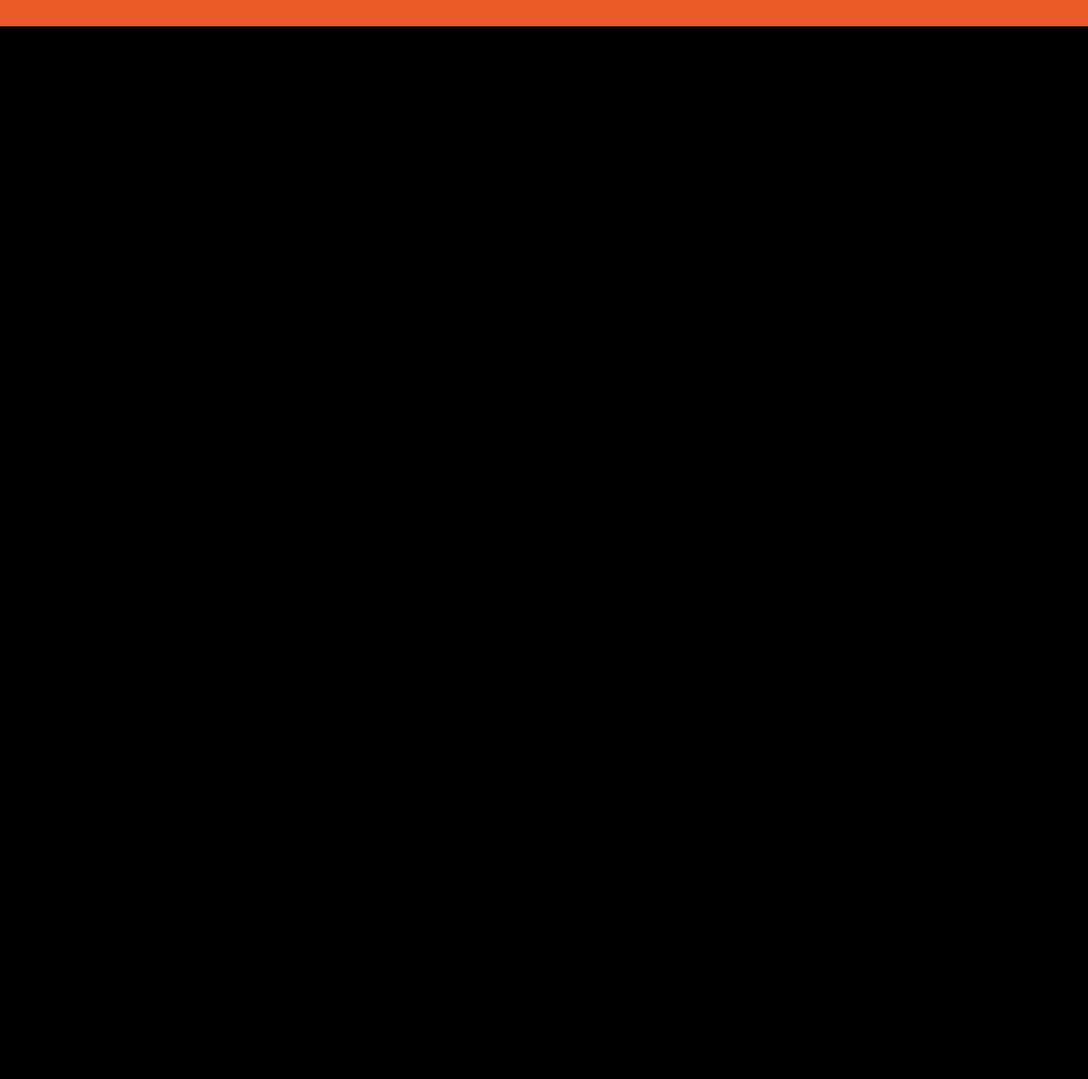
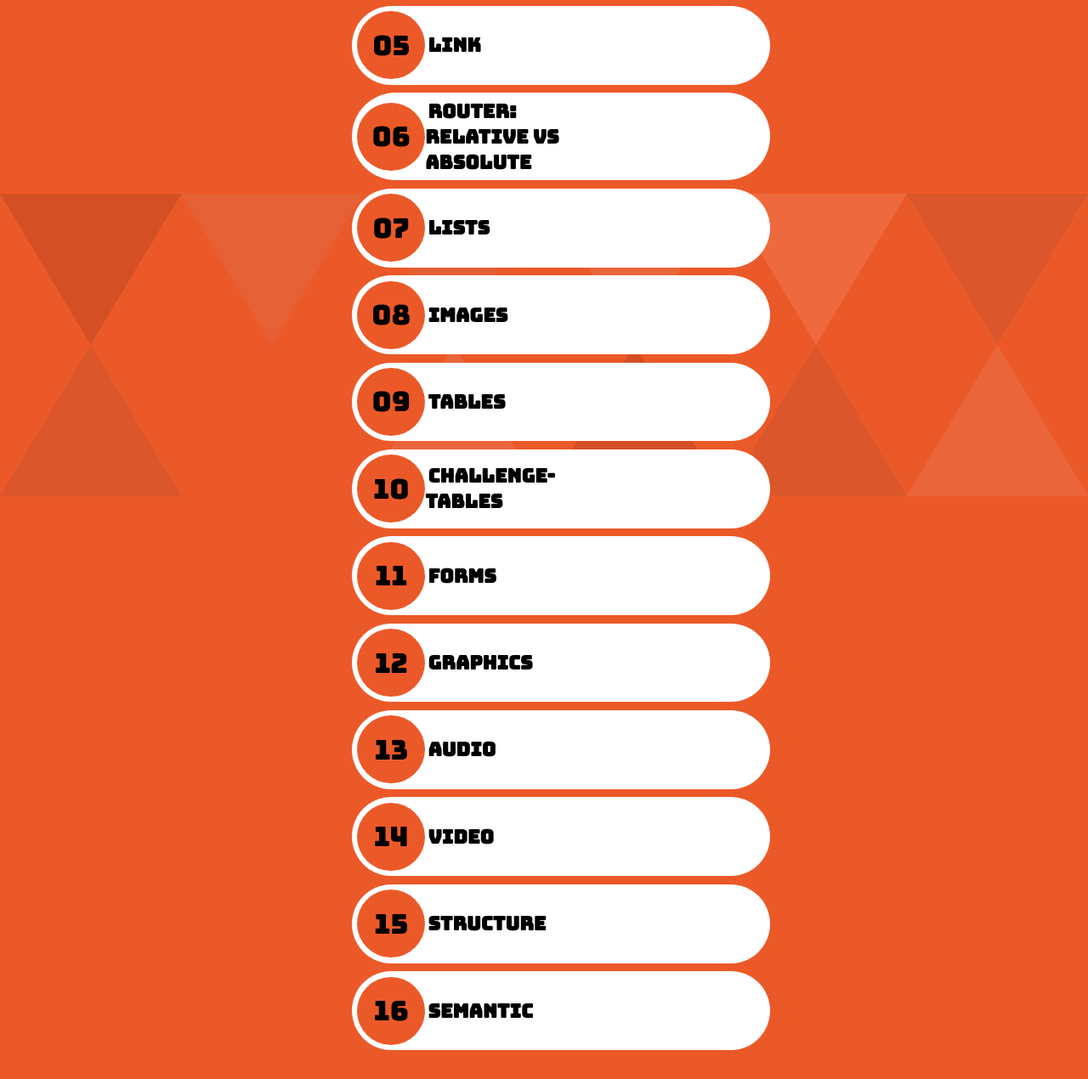
Before and after one commit to sebatianSK8/adso3314566, a plain HTML site: page 02-html/index.html in a window 1280 px wide. Shown: the part 839-2109 px from the top of the page at 85% size. Before the commit the page ends 870 px from the top, so only its background shows below. Drawn offline with Linux system fonts and the light colour scheme.

Commit message:
se actualizo el emmet

```diff
--- a/02-html/index.html
+++ b/02-html/index.html
@@ -50,4 +50,88 @@
         </aside>
      </a>
 
+          <a href="04-js/index.html">
+        <span>05</span>
         <aside>
+            <h4>link</h4>
+        </aside>
+     </a>
+
+          <a href="04-js/index.html">
+        <span>06</span>
+        <aside>
+            <h4>Router: Relative vs Absolute</h4>
+        </aside>
+     </a>
+
+          <a href="04-js/index.html">
+        <span>07</span>
+        <aside>
+            <h4>lists</h4>
+        </aside>
+     </a>
+
+          <a href="04-js/index.html">
+        <span>08</span>
+        <aside>
+            <h4>images</h4>
+        </aside>
+     </a>
+
+          <a href="04-js/index.html">
+        <span>09</span>
+        <aside>
+            <h4>tables</h4>
+        </aside>
+     </a>
+
+          <a href="04-js/index.html">
+        <span>10</span>
+        <aside>
+            <h4>challenge-tables</h4>
+        </aside>
+     </a>
+
+          <a href="04-js/index.html">
+        <span>11</span>
+        <aside>
+            <h4>forms</h4>
+        </aside>
+     </a>
+
+          <a href="04-js/index.html">
+        <span>12</span>
+        <aside>
+            <h4>graphics</h4>
+        </aside>
+     </a>
+
+          <a href="04-js/index.html">
+        <span>13</span>
+        <aside>
+            <h4>audio</h4>
+        </aside>
+     </a>
+
+          <a href="04-js/index.html">
+        <span>14</span>
+        <aside>
+            <h4>video</h4>
+        </aside>
+     </a>
+
+          <a href="04-js/index.html">
+        <span>15</span>
+        <aside>
+            <h4>structure</h4>
+        </aside>
+     </a>
+
+          <a href="04-js/index.html">
+        <span>16</span>
+        <aside>
+            <h4>semantic</h4>
+        </aside>
+     </a>
+
+        <aside>
```
Also changed, not shown: src/css/01-emmet.css (+10 -0 lines).
